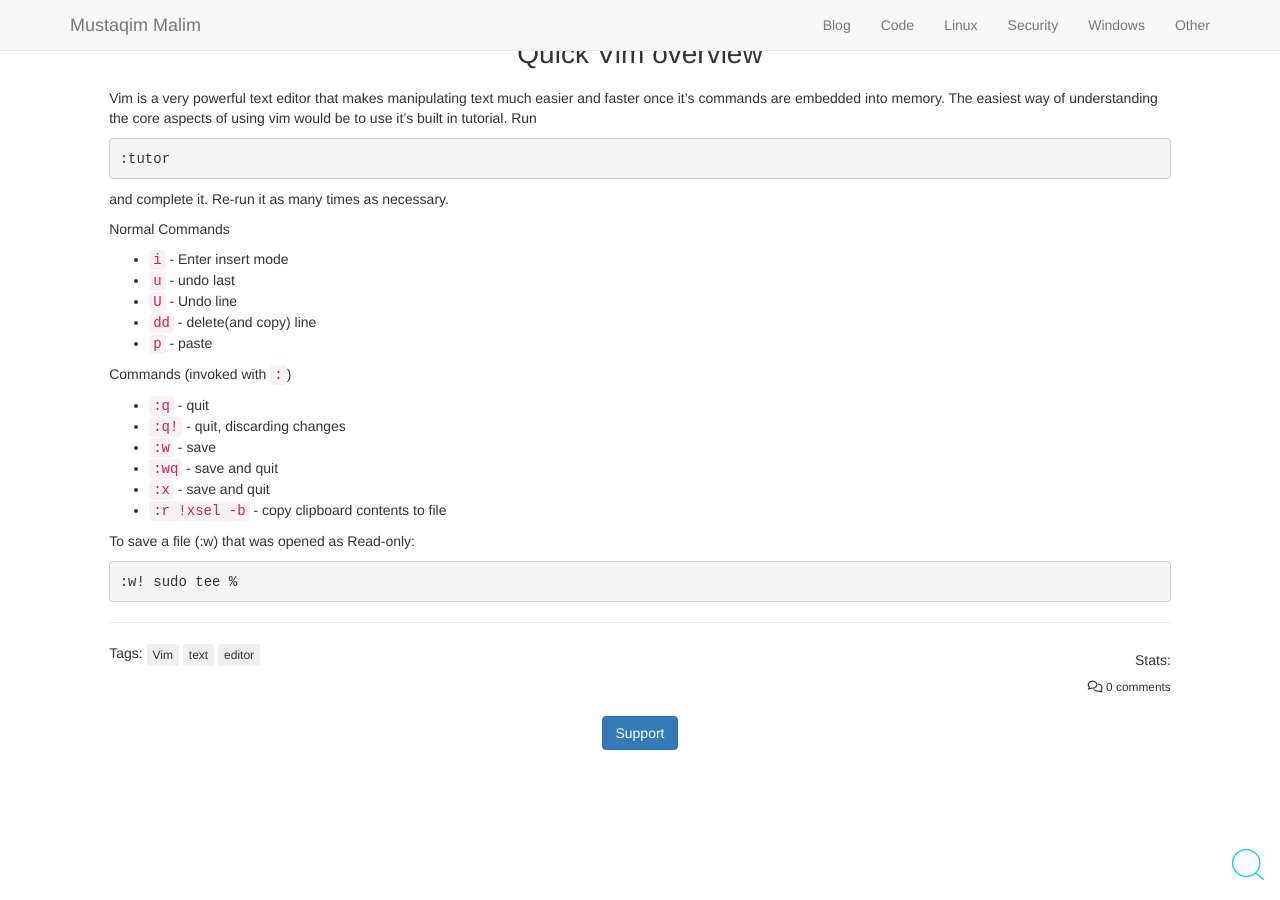
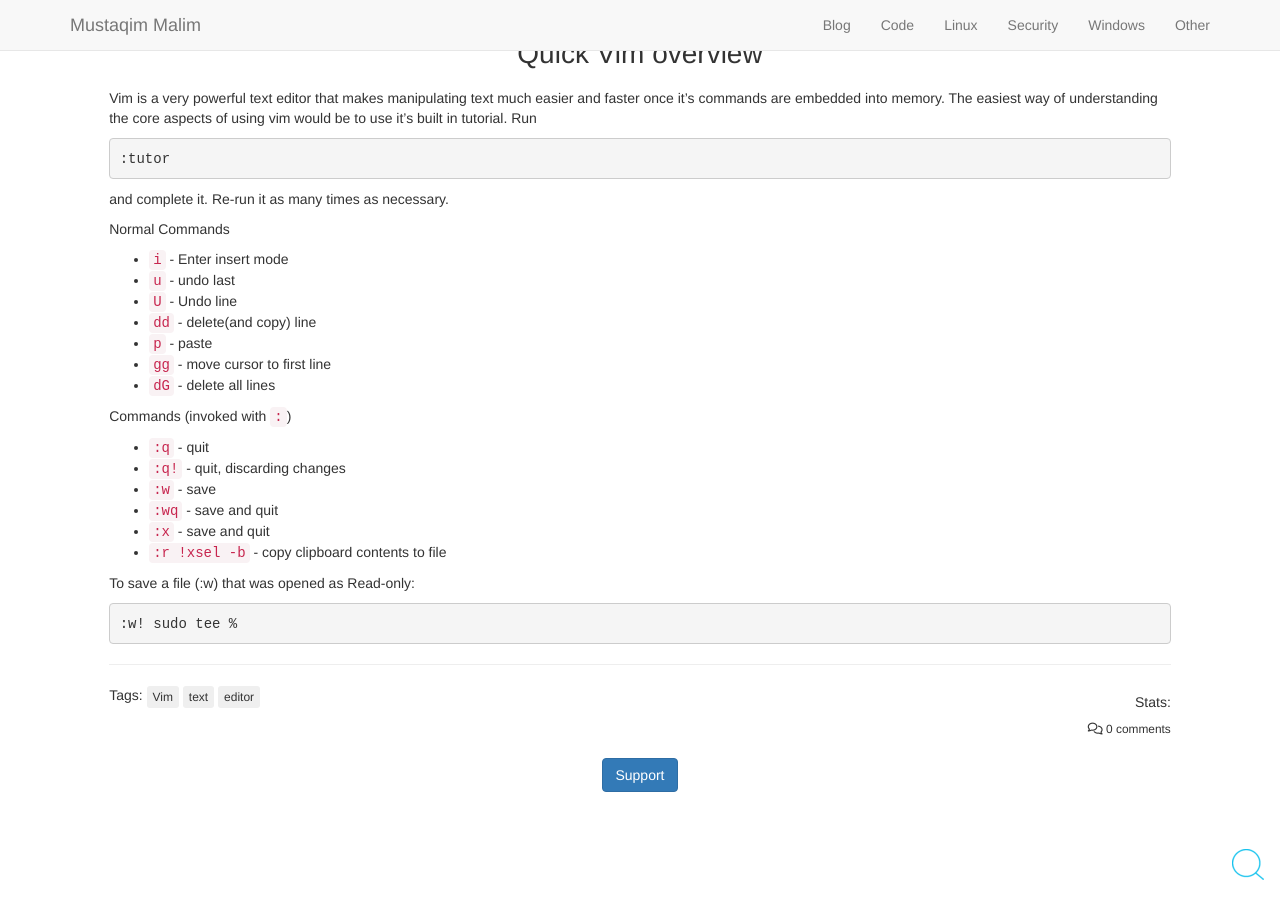
Before and after one commit to mustaqimM/mustaqimM.github.io, a Jekyll site: the page built from _posts/2016-11-19-Vim.md, in a window 1280 px wide. Built offline with Jekyll 4.4.1, drawn with Linux system fonts in a browser that asks for light colours; nearby versions of some CDN libraries; library files that are not in the unit come from our copies; comment, search, counter and statistics services are not loaded.

Commit message:
Vim post

````diff
--- a/_posts/2016-11-19-Vim.md
+++ b/_posts/2016-11-19-Vim.md
@@ -30,6 +30,8 @@ Normal Commands
 - ```U```  - Undo line
 - ```dd``` - delete(and copy) line
 - ```p```  - paste
+- ```gg``` - move cursor to first line
+- ```dG```  - delete all lines
 
 Commands (invoked with ```:```)
 
````
